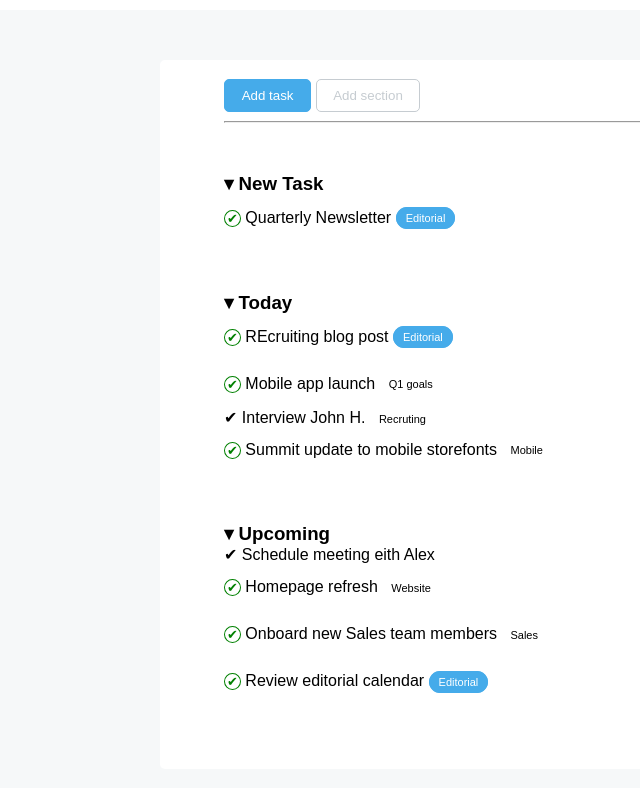
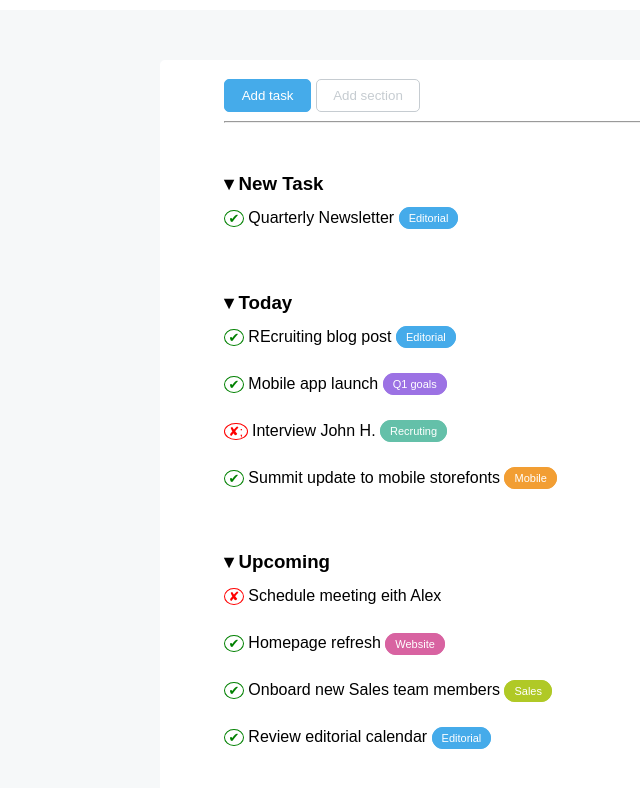
Before and after one commit to DanieleBool/html-css-toboolist, a plain HTML site: page index.html in a window 1280 px wide. Shown: the part 66-854 px from the top of the page, without its empty margins (0-640 px from the left). Drawn offline with Linux system fonts and the light colour scheme.

Commit message:
colori bottoni e cross mark

```diff
--- a/css/style.css
+++ b/css/style.css
@@ -73,14 +73,56 @@ hr{
     border:1px solid #45abea;
 }
 
+.viola{
+    color: white;
+    background-color: #9c72e4;
+    border:1px solid #9c72e4;
+}
+
+.verd1{
+    color: white;
+    background-color: #64c0a9;
+    border:1px solid #64c0a9;
+}
+
+.verd2{
+    color: white;
+    background-color: #b0c926;
+    border:1px solid #b0c926;
+}
+
+.aranc{
+    color: white;
+    background-color: #f29e33;
+    border:1px solid #f29e33;
+}
+
+.fux{
+    color: white;
+    background-color: #d863a1;
+    border:1px solid #d863a1;
+}
 .v{
     font-size: 13px;
     color: green;
-    padding: 0px 2px;
+    padding: 0px 3.5px;
     display: inline-block;
     vertical-align: middle;
     text-align: center;
     border: 1px solid green;
+    border-radius: 50%;
+    margin-top: 15px;
+    margin-bottom: 15px;
+}
+
+.x{
+    font-size: 13px;
+    color:red;
+    padding: 0px 3.5px;
+    display: inline-block;
+    vertical-align: middle;
+    text-align: center;
+    border: 1px solid red;
     border-radius: 50%;
     margin-top: 15px;
     margin-bottom: 15px;
--- a/index.html
+++ b/index.html
@@ -38,15 +38,15 @@
             <section>
                 <h3>&#9662; Today</h3>
                 <p><span class="v">&#10004;</span> REcruiting blog post <span class="blu box">Editorial</span></p>
-                <p><span class="v">&#10004;</span> Mobile app launch <span class="box">Q1 goals</span></p>
-                <p><span class="">&#10004;</span> Interview John H. <span class="box">Recruting</span></p>
-                <p><span class="v">&#10004;</span> Summit update to mobile storefonts <span class="box">Mobile</span></p>
+                <p><span class="v">&#10004;</span> Mobile app launch <span class="box viola">Q1 goals</span></p>
+                <p><span class="x">&#10008;;</span> Interview John H. <span class="box verd1">Recruting</span></p>
+                <p><span class="v">&#10004;</span> Summit update to mobile storefonts <span class="box aranc">Mobile</span></p>
             </section>
             <section>
                 <h3>&#9662; Upcoming</h3>
-                <p><span class="">&#10004;</span> Schedule meeting eith Alex</p>
-                <p><span class="v">&#10004;</span> Homepage refresh <span class="box">Website</span></p>
-                <p><span class="v">&#10004;</span> Onboard new Sales team members <span class="box">Sales</span></p>
+                <p><span class="x">&#10008;</span> Schedule meeting eith Alex</p>
+                <p><span class="v">&#10004;</span> Homepage refresh <span class="box fux">Website</span></p>
+                <p><span class="v">&#10004;</span> Onboard new Sales team members <span class="box verd2">Sales</span></p>
                 <p><span class="v">&#10004;</span> Review editorial calendar <span class="blu box">Editorial</span></p>
             </section>
         </main>
```
